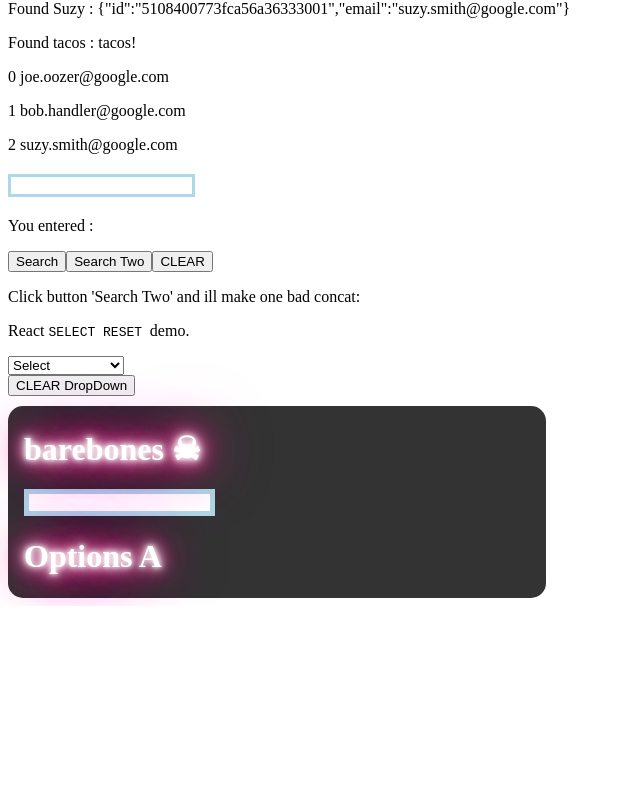
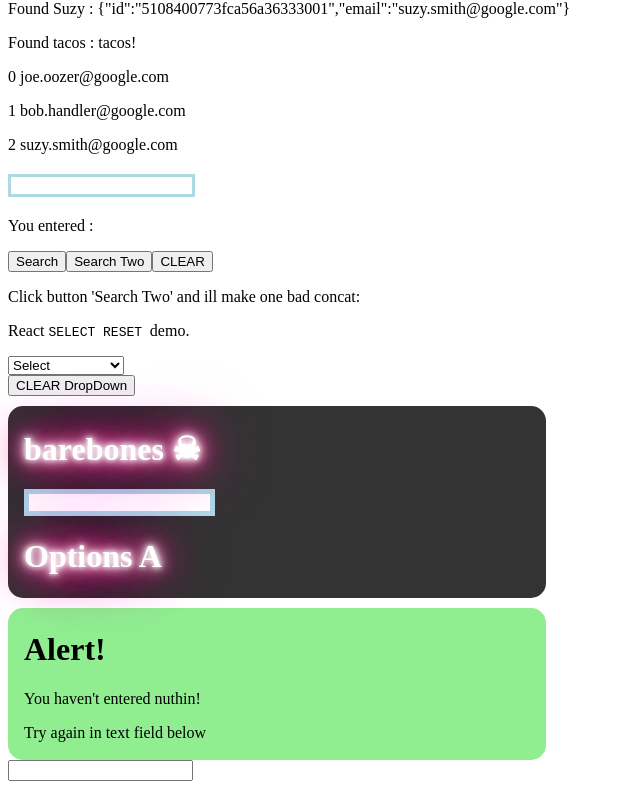
Before and after one commit to csdear/nextGarbage, a Next.js app: page / in a window 1280 px wide. Shown: the part 273-1073 px from the top of the page, without its empty margins (0-640 px from the left). Before the commit the page ends 879 px from the top, so only its background shows below. Built offline with nearby package versions, Linux system fonts and the light colour scheme.

Commit message:
Load.Alert Msg. Type to dismiss. Delete all and Alert Msg again.

```diff
--- a/pages/index.tsx
+++ b/pages/index.tsx
@@ -1,14 +1,54 @@
+import { FC, useState, useEffect } from "react";
+
 import Hello from "../src/components/hello";
 import RenderCounter from "../src/components/render-counter";
 import Search from "../src/components/search";
 import BareBones from "../src/components/bare-bones"
+import Alert from "../src/components/alert"
 
-const Index = ()=>(
+const Index: FC = () => {
+
+const [userInput, setUserInput] = useState<string>("");
+// const [isError, setIsError] = useState<boolean>(true); // hell, showError is enough for this simple demo.
+const [showError, setShowError] = useState<boolean>(true);
+
+useEffect(() => {
+    if (userInput) {
+        console.log('we got input');
+        setShowError(false);
+        // setIsError(false);
+    } else {
+        setShowError(true);
+        // setIsError(true);
+    }
+},[userInput])
+
+const handleInputChange = (input) => {
+    console.log('handling change to input :', input);
+    setUserInput(input);
+
+    // setIsError(false);
+}
+
+return (
 <div>
     <h1>Garbage.</h1>
     <Hello />
     <RenderCounter/>
     <Search/>
     <BareBones/>
-</div> );
+    { showError && ( <Alert />) }
+
+    <input
+        // className={styles["alert__input"]}
+        // placeholder="Enter here to dismiss alert"
+        data-testid={"alert__input"}
+        onChange={(e) => handleInputChange(e.target.value)}
+        value={userInput}
+    />
+    <h3>{userInput}</h3>
+</div>
+);
+};
+
 export default Index;
--- /dev/null
+++ b/src/components/alert/alert.module.scss
@@ -0,0 +1,19 @@
+.alert {
+    &__container {
+      background-color: lightgreen;
+      width: 40%;
+      border-radius: 15px;
+      padding: 2px 16px;
+      margin-top: 10px;
+
+      &:hover {
+        -webkit-box-shadow: 10px 5px 20px 6px #C970FF;
+        box-shadow: 10px 5px 20px 6px #C970FF;
+      }
+    }
+    &__input {
+      display: block;
+      margin: 20px 0px;
+      border: 3px solid lightblue;
+    }
+  }
--- /dev/null
+++ b/src/components/alert/index.tsx
@@ -0,0 +1,18 @@
+import { FC } from "react";
+import styles from "./alert.module.scss";
+
+const Alert: FC = () => {
+
+return (
+    <div className={styles["alert"]}>
+    <div className={styles["alert__container"]}>
+        <h1>Alert!</h1>
+        <p>You haven't entered nuthin!</p>
+        <p>Try again in text field below</p>
+    </div>
+
+    </div>
+);
+};
+
+export default Alert;
--- a/src/components/render-counter/index.tsx
+++ b/src/components/render-counter/index.tsx
@@ -7,7 +7,7 @@ import { FC, useEffect, useRef, useState } from "react";
 // Unlike updating the state, mutating the reference, does not trigger a re-render.
 // https://medium.com/@dev_one/how-to-use-the-useref-hook-dc8845350478
 const RenderCounter: FC = () => {
-  const [userInput, setUserInput] = useState<string>("");
+  const [userInput, setUserInput] = useState<string>('');
   // dont do this, this would cause an  infinite loop
     // const [renders, setRenders] = useState(0);
 
```
